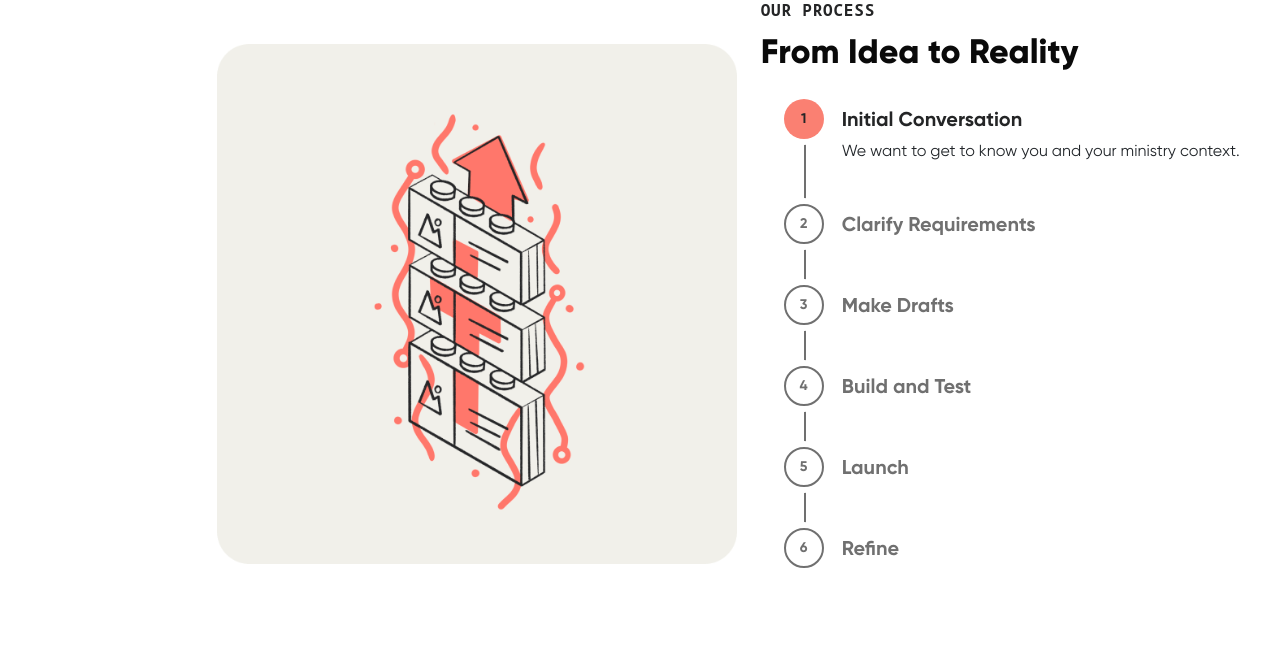
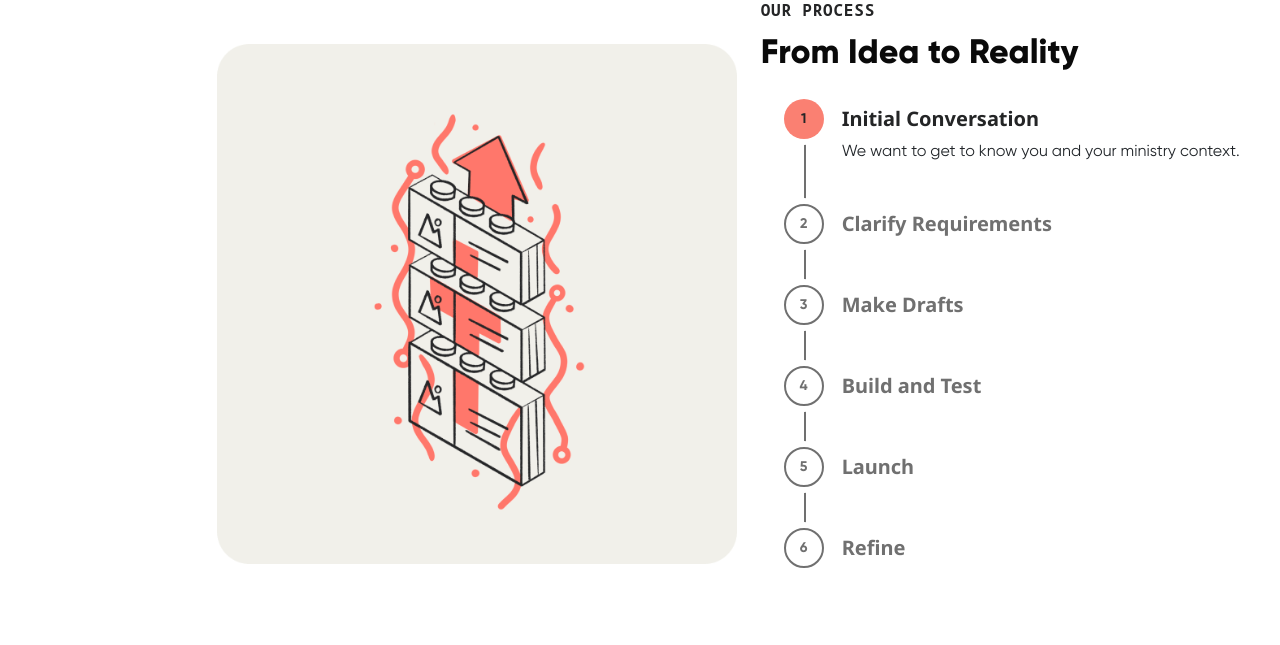
Before and after one commit to UpstreamCode/upstreamcode.github.io, a Jekyll site: the page built from _pages/partner.html, in a window 1280 px wide and 1400 px high, scrolled down 1709 px. Shown: the part 150-795 px from the top of the window. Built offline with Jekyll 4.4.1, drawn with Linux system fonts in a browser that asks for light colours; comment, search, counter and statistics services are not loaded.

Commit message:
Changed font.

```diff
--- a/_sass/base.scss
+++ b/_sass/base.scss
@@ -1013,7 +1013,7 @@ main {
 
       .accordion-button {
         color: map-get($neutral-colors, 6);
-        font-family: Gilroy, sans-serif;
+        font-family: "Noto Sans", sans-serif;
         font-size: 20px;
         font-style: normal;
         font-weight: 700;
```
